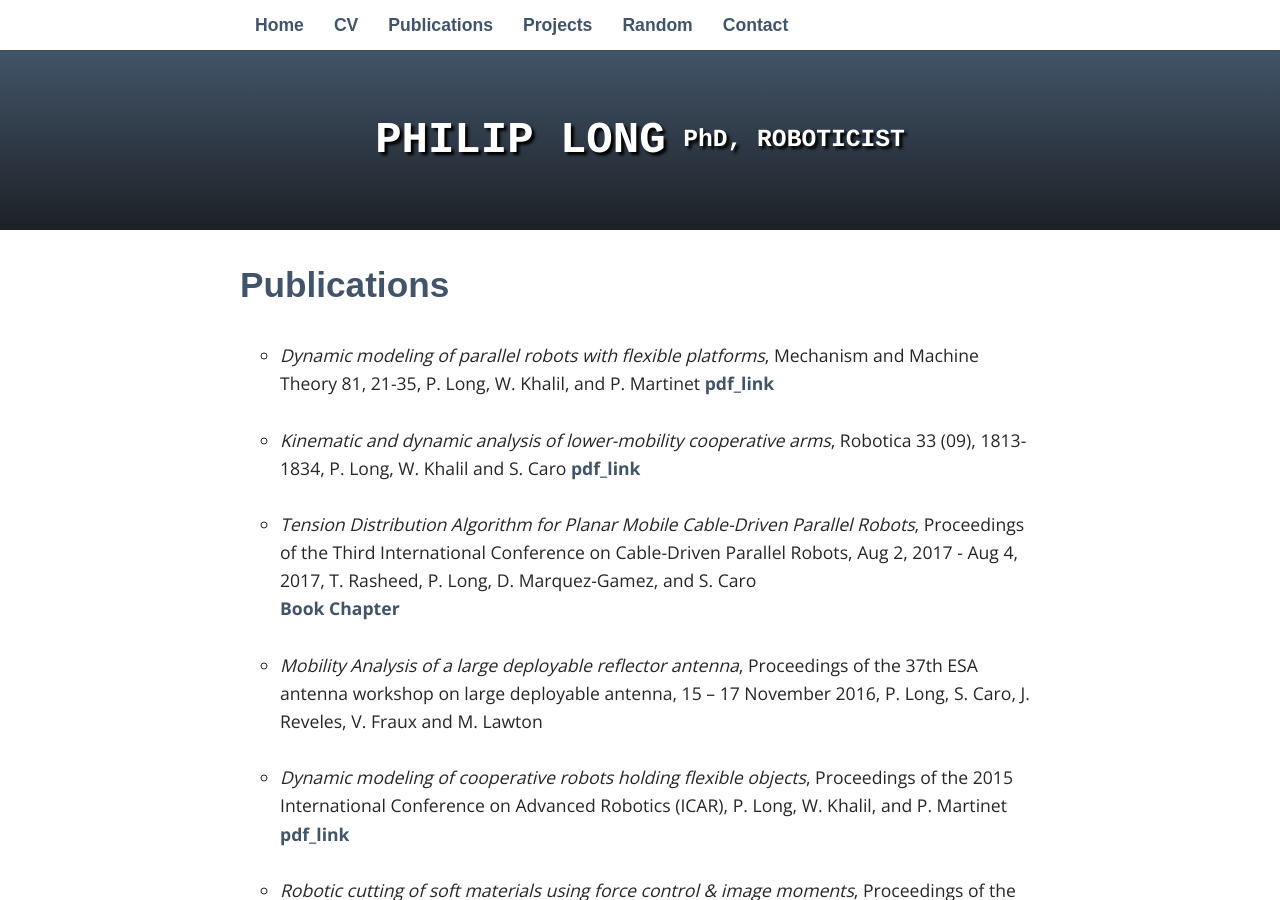
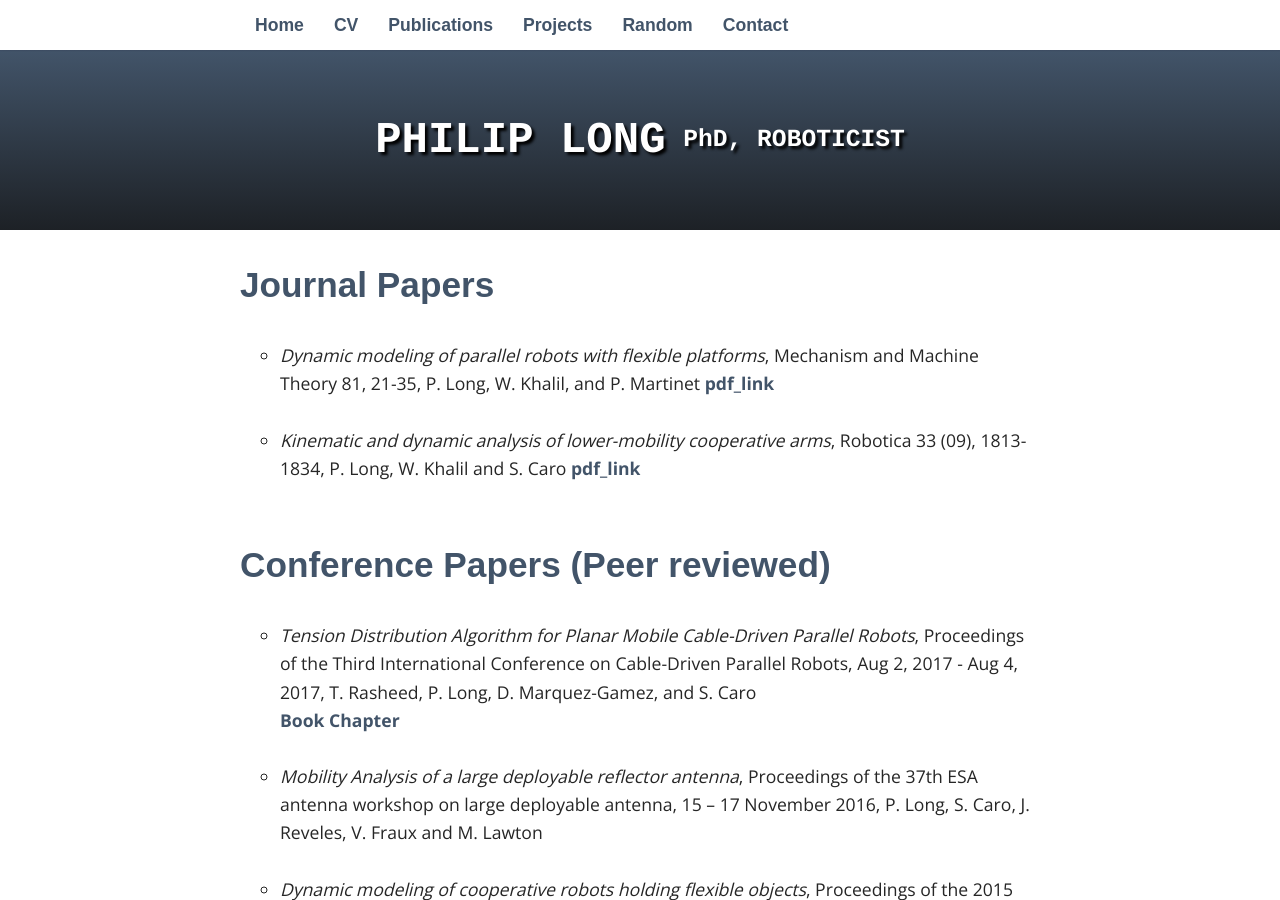
Before and after one commit to philip-long/philip-long.github.io, a Jekyll site: the page built from publications/index.html, in a window 1280 px wide and 900 px high. Built offline with Jekyll 4.4.1, drawn with Linux system fonts in a browser that asks for light colours; some web fonts are replaced.

Commit message:
Update index.html

```diff
--- a/publications/index.html
+++ b/publications/index.html
@@ -4,7 +4,10 @@ title: Publications
 ---
 <div class="blurb">
 
-    <h2> Publications</h2>
+    <h2> Journal Papers</h2>
+
+
+
 
 
 <ul style="list-style-type:circle">
@@ -19,6 +22,10 @@ title: Publications
     <br>
 
 
+  </ul>
+  <h2> Conference Papers (Peer reviewed)</h2>
+
+  <ul style="list-style-type:circle">
      <li>
      <i>Tension Distribution Algorithm for Planar Mobile Cable-Driven Parallel Robots</i>, Proceedings of the Third International Conference on Cable-Driven Parallel Robots, Aug 2, 2017 - Aug 4, 2017, T. Rasheed, P. Long, D. Marquez-Gamez, and S. Caro<br>
 
```
